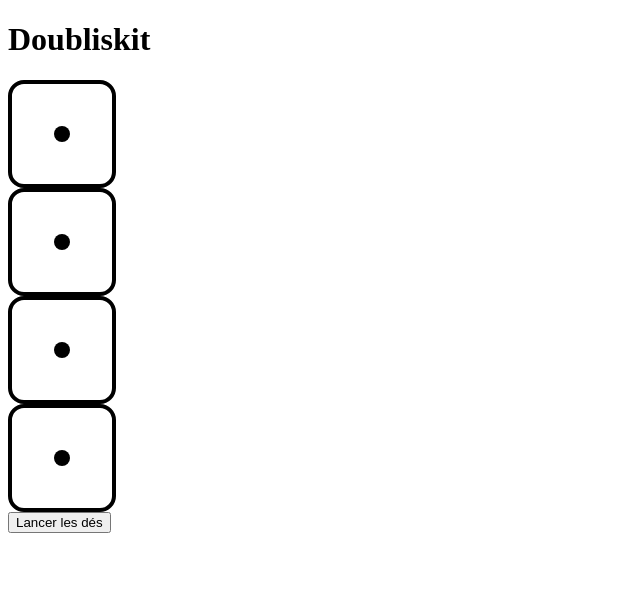
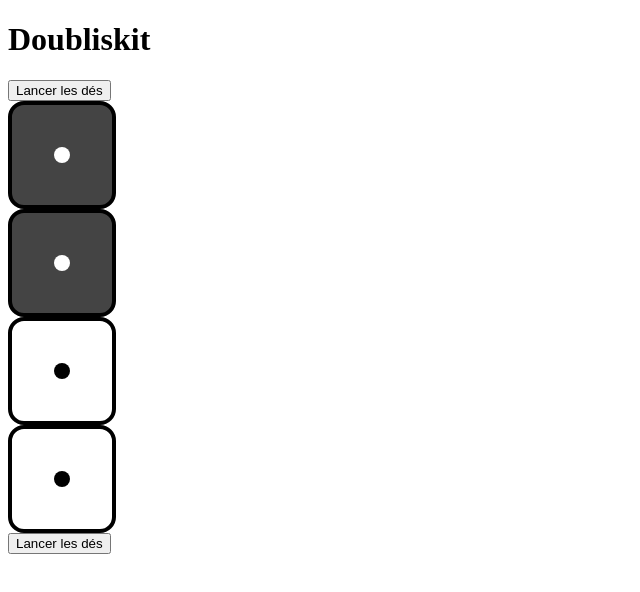
Before and after one commit to TheoLaperrouse/DoubliskitWeb, a Vue app: page /#/doubliskit in a window 1280 px wide. Shown: the top 592 px of the page, without its empty margins (0-640 px from the left). Built offline with nearby package versions, Linux system fonts and the light colour scheme.

Commit message:
feat: add SCSS and add another color in Doubliskit

```diff
--- a/index.html
+++ b/index.html
@@ -5,7 +5,7 @@
     <meta http-equiv="X-UA-Compatible" content="IE=edge">
     <meta name="viewport" content="width=device-width,initial-scale=1.0">
     <link rel="icon" href="/favicon.ico">
-    <title>Template</title>
+    <title>Doubliskit</title>
   </head>
   <body>
     <noscript>
--- a/package.json
+++ b/package.json
@@ -32,6 +32,7 @@
         "eslint-plugin-vue": "9.22.0",
         "lint-staged": "15.2.2",
         "prettier": "3.2.5",
+        "sass": "^1.71.1",
         "semantic-release": "23.0.2",
         "typescript": "5.3.3",
         "yorkie": "2.0.0"
--- a/postcss.config.js
+++ b/postcss.config.js
@@ -1,5 +1,6 @@
 module.exports = {
     plugins: {
+        'tailwindcss/nesting': {},
         tailwindcss: {},
         autoprefixer: {},
     },
--- a/src/components/DiceComponent.vue
+++ b/src/components/DiceComponent.vue
@@ -1,13 +1,10 @@
 <template>
-    <div class="dice" :class="'dice-' + value">
+    <div :class="`dice ${color}-dice`">
         <div v-if="value === 1 || value === 3 || value === 5" class="dot center"></div>
-
         <div v-if="value > 1" class="dot top-left"></div>
         <div v-if="value > 1" class="dot bottom-right"></div>
-
         <div v-if="value === 6" class="dot top-center"></div>
         <div v-if="value === 6" class="dot bottom-center"></div>
-
         <div v-if="value === 4 || value === 5 || value === 6" class="dot top-right"></div>
         <div v-if="value === 4 || value === 5 || value === 6" class="dot bottom-left"></div>
     </div>
@@ -22,66 +19,93 @@
         required: true,
         validator: (value) => value >= 1 && value <= 6,
     },
+    color: {
+        type: String,
+        default: 'white',
+        validator: (color) => ['white', 'black'].includes(color),
+    },
 });
 </script>
 
-<style scoped>
+<style scoped lang="scss">
 .dice {
-    width: 100px; /* 2 fois plus grand que l'original */
-    height: 100px; /* 2 fois plus grand que l'original */
+    width: 100px;
+    height: 100px;
     display: flex;
     flex-wrap: wrap;
     justify-content: space-between;
     align-items: center;
     position: relative;
-    border: 4px solid #000; /* Ajustez l'épaisseur du bord si nécessaire */
+    border: 4px solid #000;
+    border-radius: 16px;
+
+    &.white-dice {
         background-color: #fff;
-    border-radius: 16px; /* Ajustez le rayon de la bordure pour conserver la proportion */
+        color: #000;
+
+        .dot {
+            background-color: #000;
+        }
+    }
+
+    &.black-dice {
+        background-color: #444;
+        color: #fff;
+
+        .dot {
+            background-color: #fff;
+        }
     }
 
     .dot {
-    width: 16px; /* 2 fois plus grand que l'original */
-    height: 16px; /* 2 fois plus grand que l'original */
+        width: 16px;
+        height: 16px;
         border-radius: 50%;
-    background-color: #000;
-}
 
-.top-left {
+        &.top-left {
             position: absolute;
             top: 10px;
             left: 10px;
         }
-.top-center {
+
+        &.top-center {
             position: absolute;
             top: 10px;
             left: 50%;
             transform: translateX(-50%);
         }
-.top-right {
+
+        &.top-right {
             position: absolute;
             top: 10px;
             right: 10px;
         }
-.center {
+
+        &.center {
             position: absolute;
             top: 50%;
             left: 50%;
             transform: translate(-50%, -50%);
         }
-.bottom-left {
+
+        &.bottom-left {
             position: absolute;
             bottom: 10px;
             left: 10px;
         }
-.bottom-center {
+
+        &.bottom-center {
             position: absolute;
             bottom: 10px;
             left: 50%;
             transform: translateX(-50%);
         }
-.bottom-right {
+
+        &.bottom-right {
             position: absolute;
             bottom: 10px;
             right: 10px;
         }
+    }
+}
 </style>
--- a/src/composables/useDices.js
+++ b/src/composables/useDices.js
@@ -7,7 +7,6 @@
         for (let i = 0; i < dices.value.length; i++) {
             dices.value[i] = Math.floor(Math.random() * 6) + 1; // Générer un nombre aléatoire entre 1 et 6
         }
-        console.log(dices);
     };
 
     return { dices, rollDices };
--- a/src/views/BiskitPage.vue
+++ b/src/views/BiskitPage.vue
@@ -2,7 +2,7 @@
     <div class="min-h-screen bg-gray-900 text-white flex flex-col items-center justify-center">
         <h1 class="text-3xl mb-5">Biskit</h1>
         <div class="flex items-center justify-center space-x-4">
-            <Dice v-for="(diceValue, index) in dices" :key="index" :value="diceValue" />
+            <Dice v-for="(diceValue, index) in dices" :key="index" :value="diceValue" color="black" />
         </div>
         <button
             class="px-4 py-2 bg-green-500 rounded hover:bg-green-700 transition duration-300 mt-5"
--- a/src/views/DoubliskitPage.vue
+++ b/src/views/DoubliskitPage.vue
@@ -1,8 +1,9 @@
 <template>
     <div class="min-h-screen bg-gray-900 text-white flex flex-col items-center justify-center">
         <h1 class="text-3xl mb-5">Doubliskit</h1>
-        <div class="flex items-center justify-center space-x-4">
-            <Dice v-for="(diceValue, index) in dices" :key="index" :value="diceValue" />
+        <button @click="rollDices" class="mb-5">Lancer les dés</button>
+        <div class="grid grid-cols-2 gap-4">
+            <Dice v-for="(dice, index) in dices" :key="index" :value="dice" :color="index <= 1 ? 'black' : 'white'" />
         </div>
         <button
             class="px-4 py-2 bg-green-500 rounded hover:bg-green-700 transition duration-300 mt-5"
```
Also changed, not shown: 2 other files (tests, documents, lock files or other folders). Lines whose indentation alone changed are shown as unchanged.
